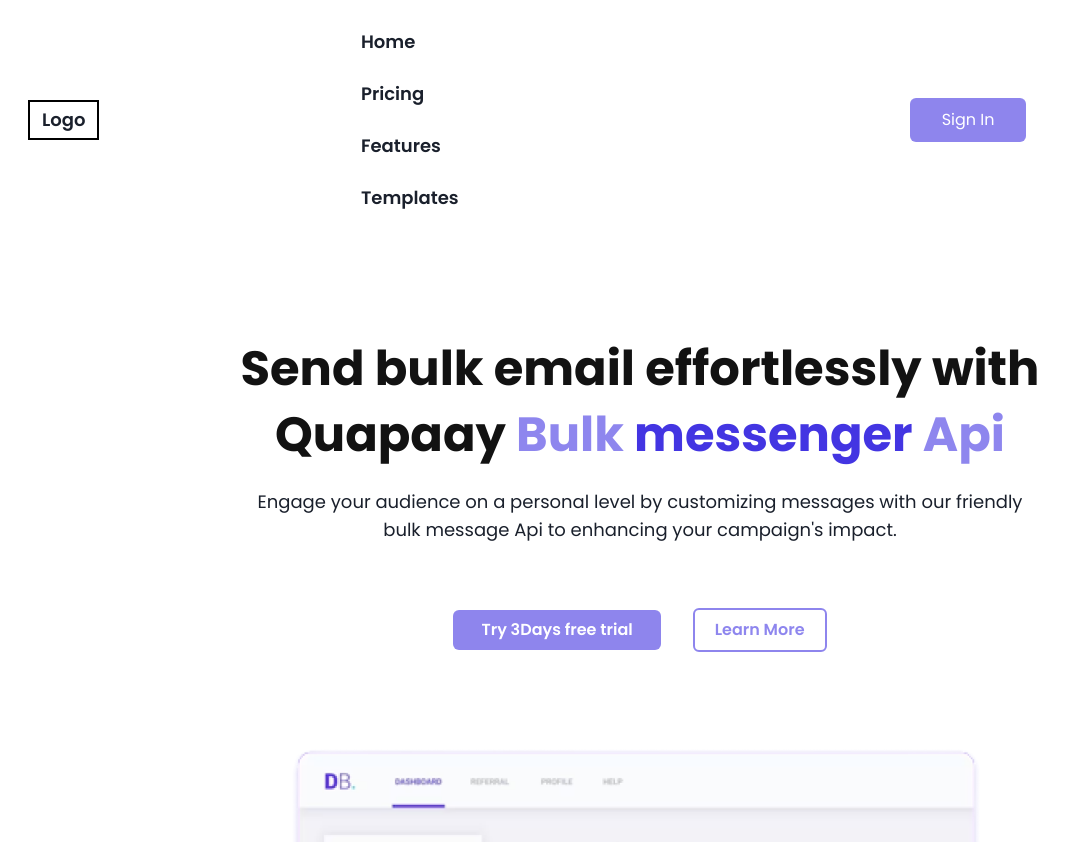
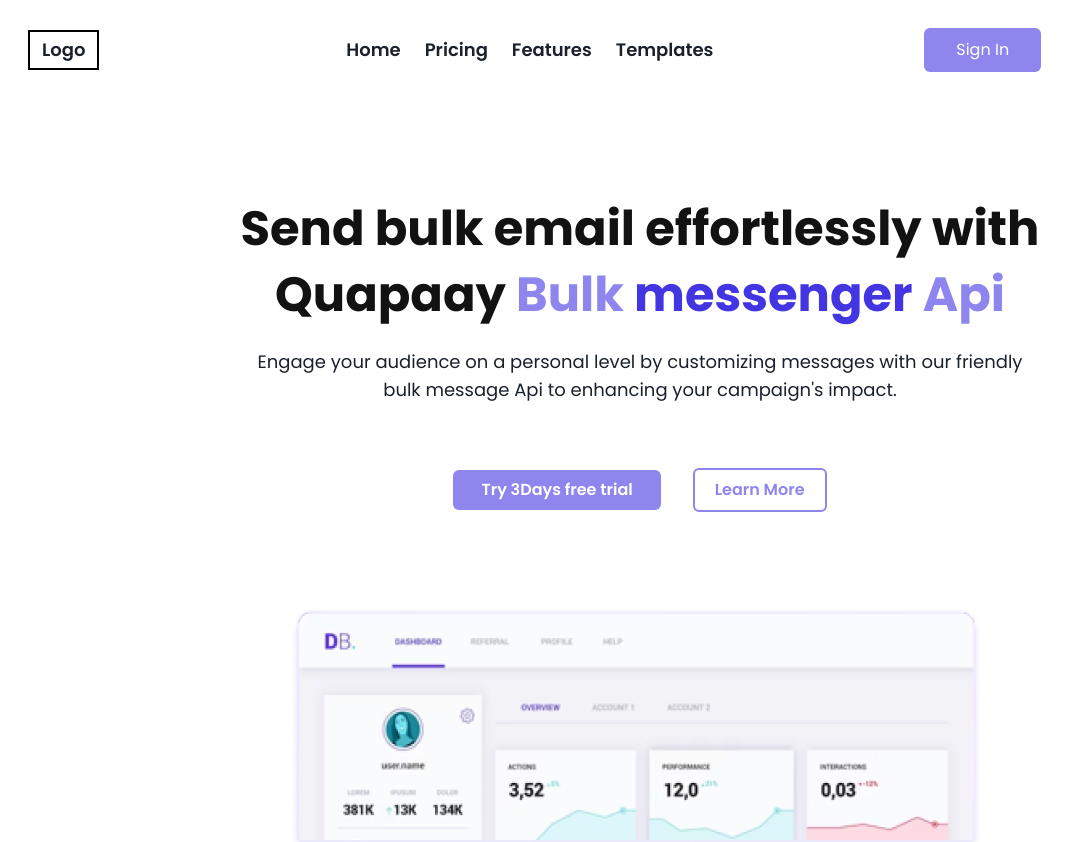
Before and after one commit to StephenAdeosun/Bulk_Mail_Messenger, a React (Create React App) app: page / in a window 1280 px wide. Shown: the top 842 px of the page, without its empty margins (0-1076 px from the left). Built offline with nearby package versions, Linux system fonts and the light colour scheme.

Commit message:
fixed the navbar issues and form responsiveness

```diff
--- a/src/App.css
+++ b/src/App.css
@@ -169,8 +169,32 @@
   font-size: 7px;
 }
 @media screen and (min-width: 768px) {
+  .intro{
+    display: flex;
+    align-items: center;
+    justify-content: center;
+    flex-direction: column;
+  }
+
+  .signup,
+  .login{
+    margin: 0;
+  }
+
   .laptop {
     width: 486px;
     height: 625px;
   }
+
+  nav{
+    justify-content: space-evenly !important;
+  }
+
+  .navbar{
+    flex-direction: row !important;
+  }
+
+  /* .header{
+    justify-content: space-around !important;
+  } */
 }
--- a/src/Pages/login.js
+++ b/src/Pages/login.js
@@ -5,7 +5,7 @@
 
 function login() {
   return (
-    <main className="flex w-screen h-screen bg-white overflow-hidden">
+    <main className="flex w-screen h-screen bg-white overflow-hidden mx-11 login">
       <IntroductoryPage />
       <div className="w-1/2 h-full flex justify-center flex-col">
         <div className="lg:w-80 lg:ml-12 md:w-72 md:h-auto md:ml-7">
@@ -19,7 +19,7 @@
             </p>
           </div>
           <form
-            method="post"
+            // method="post"
             className="login-form flex flex-col items-start text-left mt-8 w-full"
           >
             <label htmlFor="email" className="w-full mb-3">
--- a/src/Pages/signUp.js
+++ b/src/Pages/signUp.js
@@ -6,7 +6,7 @@
 function Signup() {
   return (
     <>
-      <div className="flex w-screen h-screen bg-white overflow-hidden">
+      <div className="flex w-screen h-screen bg-white overflow-hidden mx-11 signup">
         <IntroductoryPage />
         <div className="w-1/2 h-full flex justify-center flex-col">
           <div className="lg:w-80 lg:ml-12 md:w-72 md:h-auto md:ml-7">
--- a/src/components/introduction.jsx
+++ b/src/components/introduction.jsx
@@ -4,7 +4,7 @@
 
 function introductoryPage() {
   return (
-    <div className="bg-quaapay-indigo w-1/2 h-full flex items-center justify-center flex-col">
+    <div className="bg-quaapay-indigo w-1/2 h-full intro hidden">
       <img src={heroImage} alt="hero" className="scale-[.65]" />
       <div>
         <div className="text-left w-96 mx-0 my-auto text-white">
--- a/src/components/nav.jsx
+++ b/src/components/nav.jsx
@@ -1,5 +1,6 @@
 import { Link } from "react-router-dom";
 import React, { useState } from "react";
+import "../App.css"
 
 const Nav = () => {
   let Links = [
@@ -12,8 +13,8 @@
   let [open, setOpen] = useState(false);
 
   return (
-    <div className="w-full">
-      <header className="p-7 md:flex items-center justify-between md:justify-around">
+    <div className="w-full flex items-center justify-center">
+      <header className="w-full header p-7 md:flex items-center justify-center">
         <div className="text-left">
           <button className="border-black border-2 text-lg px-3 py-1 font-semibold cursor-pointer items-center">
             Logo
@@ -29,7 +30,7 @@
 
         <nav
           className={`
-           md:flex md:justify-around md:w-2/3 md:bg-white bg-white bg-opacity-100 md:bg-opacity-0 md:items-center md:pb-0 pb-20 absolute  md:static left-0 w-full md-pl-0 pl-9 transition-all  duration-200 ease-in-out md:z-auto z-[-1]
+           md:flex md:w-2/3 md:bg-white bg-white bg-opacity-100 md:bg-opacity-0 md:items-center md:pb-0 pb-20 absolute md:static left-0 w-full md-pl-0 pl-9 transition-all  duration-200 ease-in-out md:z-auto z-[-1]
            ${
              open
                ? "top-20 opacity-100"
@@ -38,7 +39,7 @@
         `}
         >
           <ul
-            className={`flex my-7 md:my-0 md:flex-row flex-col md:gap-6 font-semibold text-lg text-left`}
+            className={`flex my-7 md:my-0 md:flex-row flex-col md:gap-6 font-semibold text-lg text-left navbar`}
           >
             {Links.map((link) => (
               <li key={link.name}>
```
